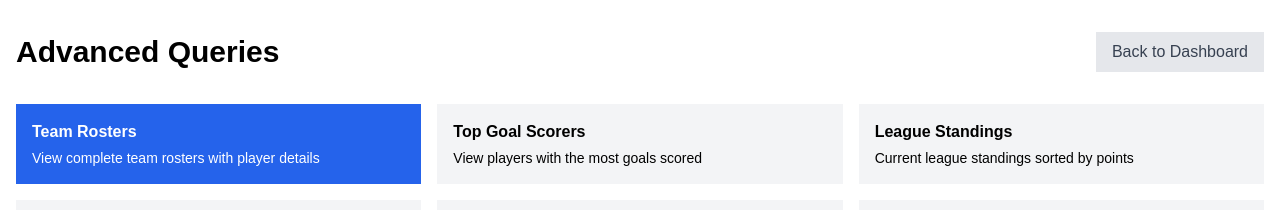
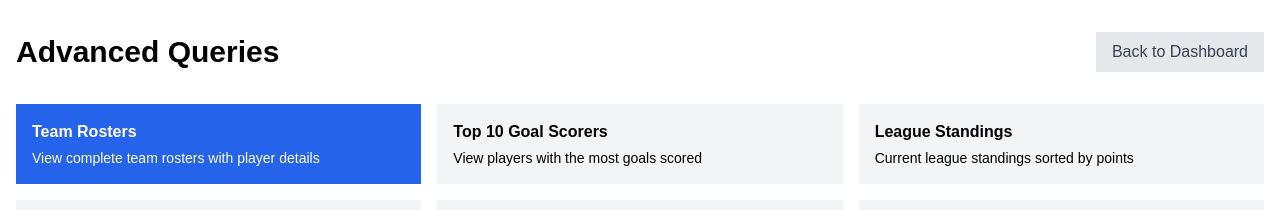
Before and after one commit to jacobmiklas/databaseProj, a Next.js app: page /queries in a window 1280 px wide. Shown: the top 210 px of the page. Built offline with nearby package versions, Linux system fonts and the light colour scheme; no server answers; the database is empty.

Commit message:
Updated goal scorer query

```diff
--- a/app/dashboard/tabs/matches-tab.jsx
+++ b/app/dashboard/tabs/matches-tab.jsx
@@ -266,6 +266,7 @@ export default function MatchesTab() {
       key: 'date',
       header: 'Date',
       render: (row) => {
+        if (!row.date) return '';
         const date = new Date(row.date);
         return date.toLocaleString('en-US', {
           year: 'numeric',
--- a/app/queries/page.jsx
+++ b/app/queries/page.jsx
@@ -33,7 +33,7 @@ export default function QueriesPage() {
       `
     },
     top_scorers: {
-      name: 'Top Goal Scorers',
+      name: 'Top 10 Goal Scorers',
       description: 'View players with the most goals scored',
       columns: [
         { key: 'player_name', header: 'Player' },
@@ -44,11 +44,11 @@ export default function QueriesPage() {
         SELECT
           p.first_name || ' ' || p.last_name as player_name,
           t.team_name,
-          COUNT(*) as goals_scored
+          ps.goals_scored
         FROM players p
         JOIN teams t ON p.team_id = t.team_id
-        GROUP BY p.player_id, t.team_id
-        ORDER BY goals_scored DESC
+        JOIN player_stats ps ON p.player_id = ps.player_id
+        ORDER BY ps.goals_scored DESC
         LIMIT 10
       `
     },
```
